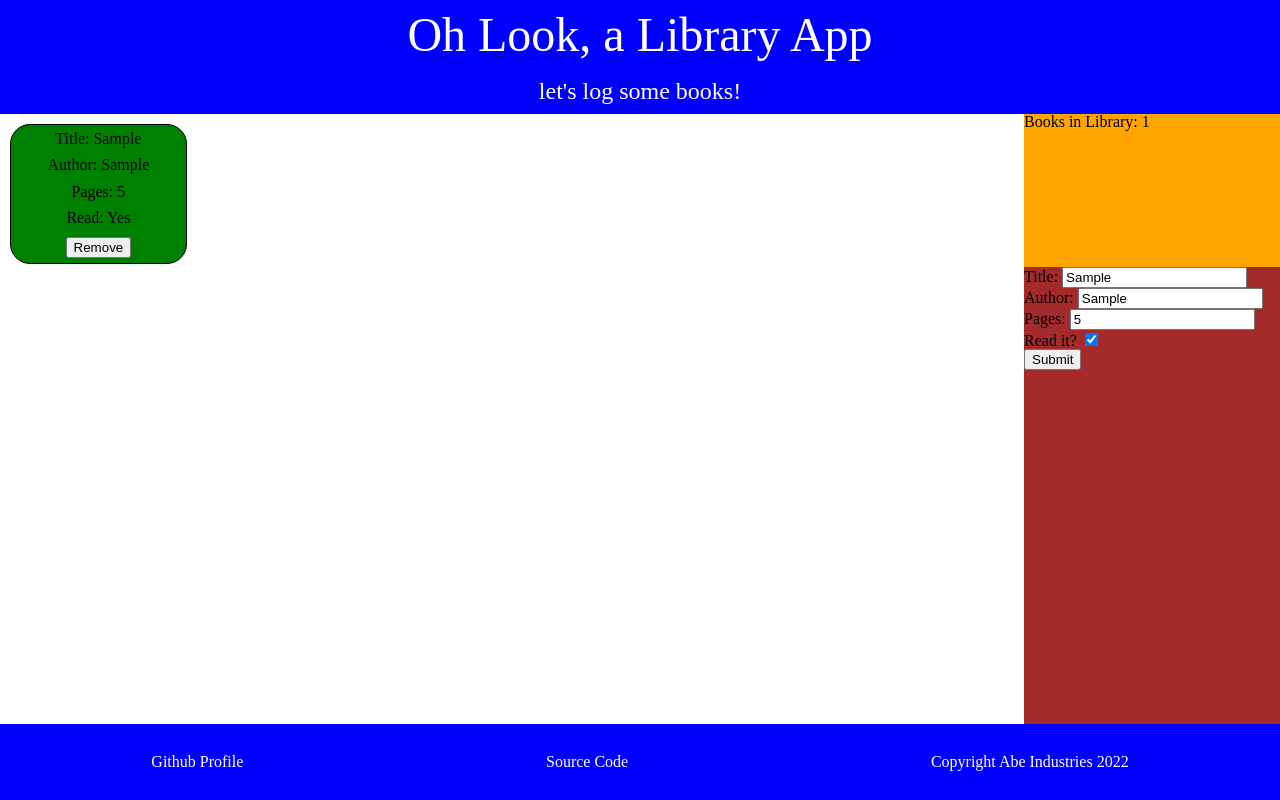
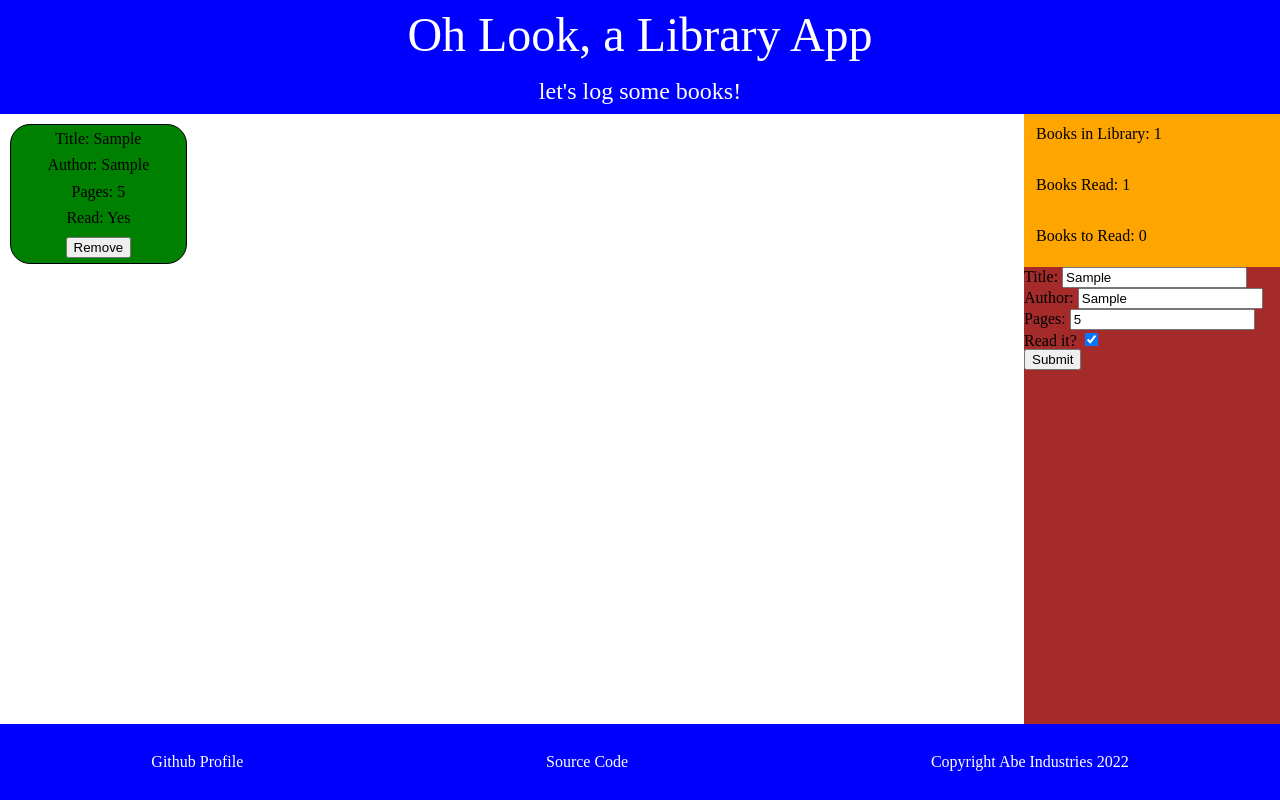
Before and after one commit to thigmotaxis/library, a plain HTML site: page index.html in a window 1280 px wide. Both pictures are taken after typing "Sample", "Sample", "5" into the empty fields and a click on the button "Submit". Drawn offline with Linux system fonts and the light colour scheme.

Commit message:
add book read/unread counters

```diff
--- a/index.html
+++ b/index.html
@@ -14,7 +14,11 @@
 
     <div class="cardHolder"></div>
 
-    <div class="counter"></div>
+    <div class="counterBox">
+      <div class="counter" id="total"></div>
+      <div class="counter" id="booksRead"></div>
+      <div class="counter" id="booksUnread"></div>
+    </div>
 
     <ul class="inputForm">
       <li>
--- a/script.js
+++ b/script.js
@@ -1,28 +1,43 @@
 let myLibrary = [];
-let counterValue = 0;
-const counter = document.querySelector(".counter")
+let libraryCounter = 0;
+let readCounter = 0;
+let unreadCounter = 0;
+const counters = document.querySelectorAll(".counter")
 createNewBookListener()
-setCounter()
-
-
+setCounters()
 
 // Function definitions
 
-// creates newBook event listener
-function setCounter() {
-  counter.textContent = `Books in Library: ${counterValue}`
+function setCounters() {
+  counters.forEach((counter) => {
+    if (counter.id === "total") {
+      counter.textContent = `Books in Library: ${libraryCounter}`;
+    }
+    if (counter.id === "booksRead") {
+      counter.textContent = `Books Read: ${readCounter}`;
+    }
+    if (counter.id === "booksUnread") {
+      counter.textContent = `Books to Read: ${unreadCounter}`;
+    }
+  })
+}
+function incrementCounter() {
+  libraryCounter ++;
+  if(myLibrary[myLibrary.length-1].read === "Yes") {
+    readCounter ++;
+  }
+  else unreadCounter ++
+  setCounters()
 }
 
-function incrementCounter() {
-  counterValue ++;
-  counter.textContent = `Books in Library: ${counterValue}`
+function decrementCounter(targetCard) {
+  libraryCounter --;
+  if(targetCard.dataset.read === "Yes") readCounter --;
+  else unreadCounter --;
+  setCounters()
 }
 
-function decrementCounter() {
-  counterValue --;
-  counter.textContent = `Books in Library: ${counterValue}`
-}
-
+// creates newBook event listener
 function createNewBookListener() {
   const btn = document.querySelector("#addBook")
   btn.onclick = () => {
@@ -53,11 +68,9 @@ function createCard(array) {
   const card = document.createElement("div")
   card.setAttribute("data-index", `${array.length-1}`)
   card.setAttribute("data-read", `${array[array.length-1].read}`)
-  console.log(array)
   card.classList.add("card")
   cardHolder.appendChild(card)
   return array[array.length-1]
-  // console.log(card.textContent)
 }
 
 // loops through each property in the Book object, creating a div for each containing it's value
@@ -77,6 +90,6 @@ function createCardContent(obj) {
   targetCard.appendChild(removeButton)
   removeButton.onclick = () => {
     cardHolder.removeChild(targetCard)
-    decrementCounter()
+    decrementCounter(targetCard)
   }
 }
--- a/style.css
+++ b/style.css
@@ -93,9 +93,15 @@ body {
 	background-color: brown;
 }
 
+.counterBox {
+	grid-area: counter;
+	display: grid;
+	grid-template-rows: 1fr 1fr 1fr;
+	background-color: orange;
+}
+
 .counter {
-	grid-area: counter;
-	background-color: orange;
+	padding: 12px;
 }
 
 .cardHolder {
```
